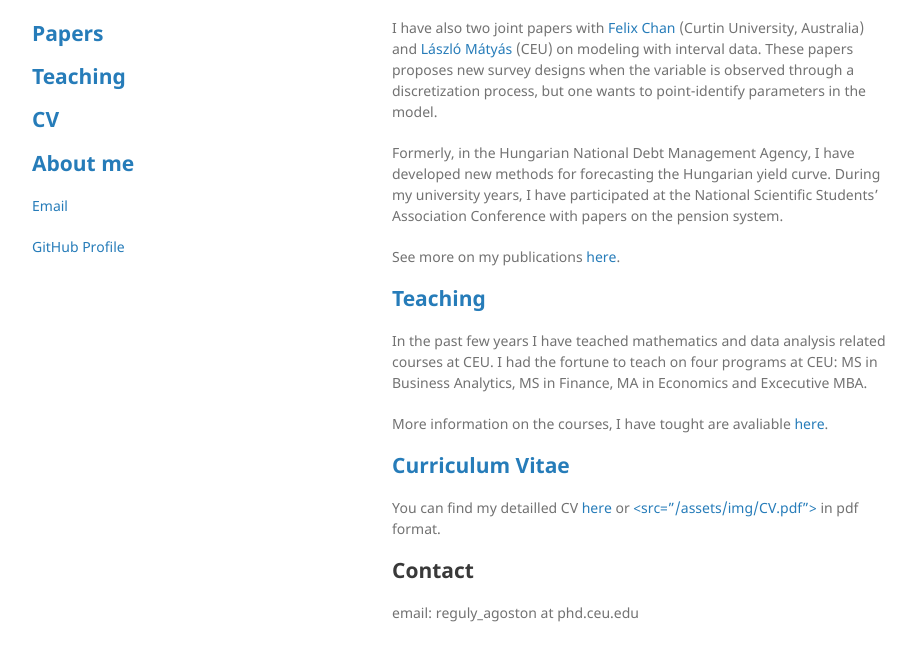
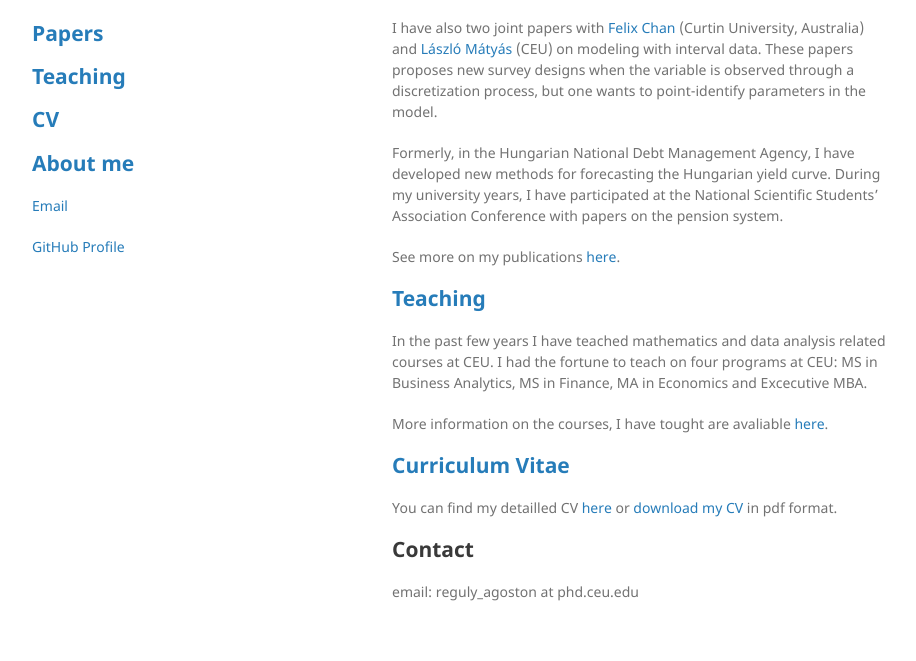
Before and after one commit to regulyagoston/regulyagoston.github.io, a Jekyll site: the page built from index.md, in a window 1280 px wide and 1028 px high, cut to the strip 335-996 px from the top of the window. Shown: the whole strip, without its empty margins (178-1094 px from the left). Built offline with Jekyll 4.4.1, drawn with Linux system fonts in a browser that asks for light colours; our own code applies the rules of GitHub Pages for plain Markdown files.

Commit message:
Update index.md

```diff
--- a/index.md
+++ b/index.md
@@ -25,9 +25,7 @@ More information on the courses, I have tought are avaliable [here](./teaching.m
 ## [Curriculum Vitae](./cv.md)
 
 You can find my detailled CV [here](./cv.md) or
-<a download="reguly_cv" href="/assets/img/CV.pdf" title="download my CV">
- <src="/assets/img/CV.pdf">
-</a>
+<a href="./assets/img/CV.pdf" download="reguly_cv">download my CV</a>
 in pdf format.
 
 
```
